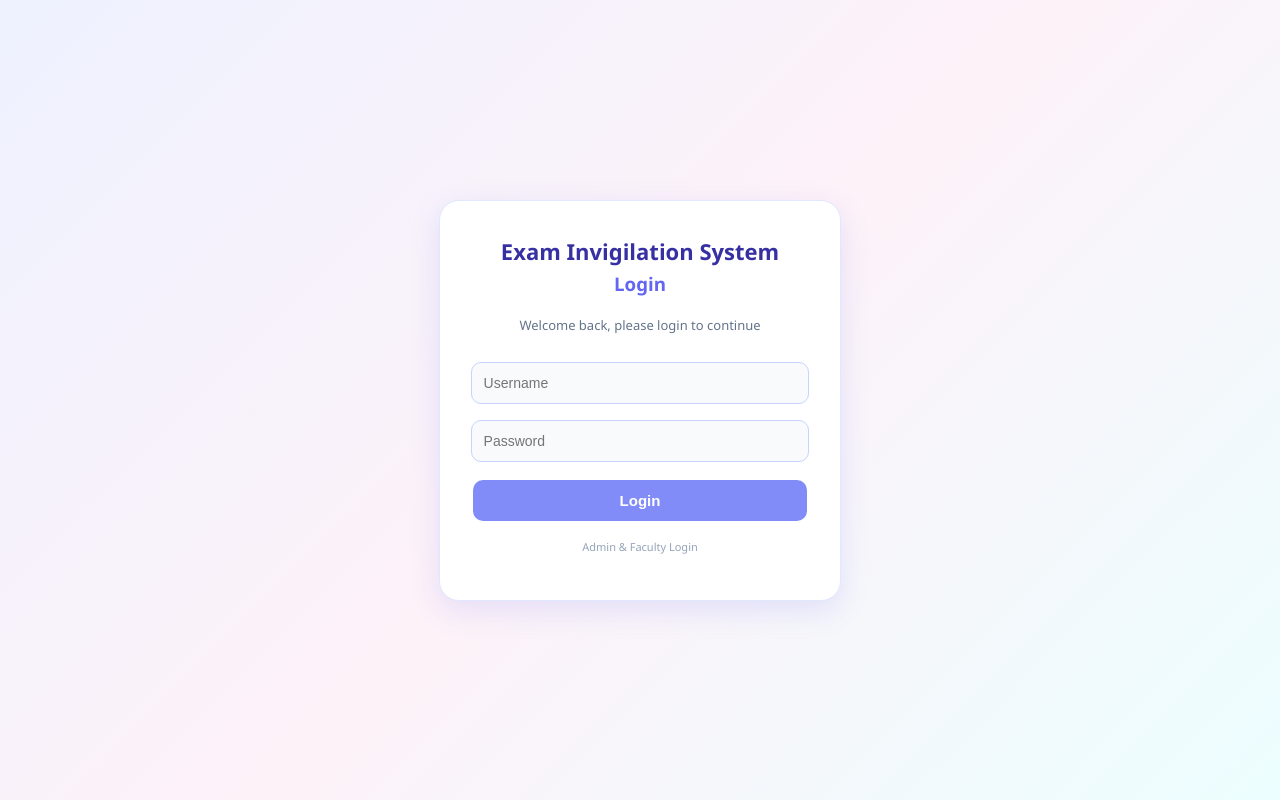
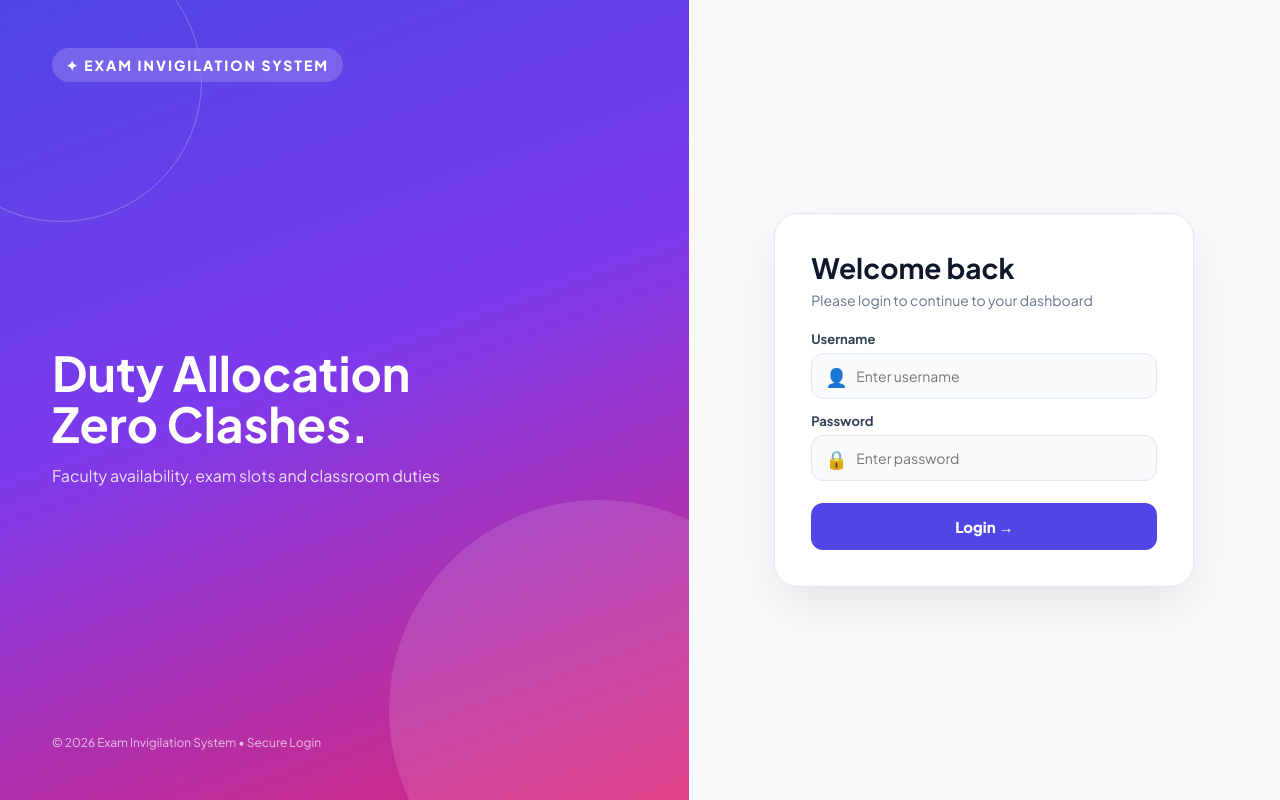
Before and after one commit to Tarana-Khan/Exam-Invigilation-Management-System, a Spring Boot app: page /login in a window 1280 px wide. Run offline with Spring Boot 4, Linux system fonts and the light colour scheme; some of the project's set-up classes (security, data sources, template engines, error pages and the like) are left out, and stand-ins take their place.

Commit message:
Updated the login page layout and styles for better user experience.

```diff
--- a/ExamInvigilationSystem/src/main/resources/templates/login.html
+++ b/ExamInvigilationSystem/src/main/resources/templates/login.html
@@ -1,35 +1,66 @@
 <!DOCTYPE html>
 <html xmlns:th="http://www.thymeleaf.org">
 <head>
+<meta charset="UTF-8">
 <title>Login - Exam Invigilation System</title>
+<link href="https://fonts.googleapis.com/css2?family=Plus+Jakarta+Sans:wght@400;600;700;800&display=swap" rel="stylesheet">
 <style>
-body{font-family:'Segoe UI',Arial;background:linear-gradient(135deg,#eef2ff,#fdf2f8,#ecfeff);display:flex;justify-content:center;align-items:center;height:100vh;margin:0}
-.box{background:white;padding:35px 30px;border-radius:20px;width:340px;box-shadow:0 10px 30px rgba(99,102,241,0.15);text-align:center;border:1px solid #e0e7ff}
-.box h2{color:#3730a3;margin:0 0 5px 0;font-size:22px}
-.box h3{color:#6366f1;margin:5px 0 20px 0;font-weight:600}
-.subtitle{color:#64748b;font-size:13px;margin-bottom:20px}
-input{width:92%;padding:12px;margin:8px 0;border-radius:10px;border:1px solid #c7d2fe;background:#f8fafc;outline:none;font-size:14px}
-input:focus{border-color:#818cf8;background:white}
-button{width:98%;padding:12px;background:#818cf8;color:white;border:none;border-radius:10px;cursor:pointer;font-weight:bold;font-size:15px;margin-top:10px}
-button:hover{background:#6366f1}
-.error{color:#b91c1c;background:#fee2e2;padding:8px;border-radius:8px;font-size:13px}
-.footer{color:#94a3b8;font-size:11px;margin-top:18px}
+*{margin:0;padding:0;box-sizing:border-box;font-family:'Plus Jakarta Sans',sans-serif}
+body{min-height:100vh;display:flex;background:#0f172a;overflow:hidden}
+.left{flex:1.1;background:linear-gradient(160deg,#4f46e5,#7c3aed 45%,#db2777);color:white;padding:48px 52px;display:flex;flex-direction:column;justify-content:space-between;position:relative;overflow:hidden}
+.left::after{content:'';position:absolute;width:420px;height:420px;background:rgba(255,255,255,.12);border-radius:50%;right:-120px;bottom:-120px}
+.left::before{content:'';position:absolute;width:280px;height:280px;border:1px solid rgba(255,255,255,.25);border-radius:50%;left:-80px;top:-60px}
+.logo{font-size:14px;letter-spacing:2px;font-weight:800;background:rgba(255,255,255,.18);width:fit-content;padding:8px 14px;border-radius:999px;backdrop-filter:blur(10px);z-index:1}
+.left h1{font-size:48px;line-height:1.05;margin:22px 0 14px;z-index:1}
+.left p{opacity:.85;line-height:1.6;max-width:460px;z-index:1}
+.stats{display:flex;gap:16px;margin-top:28px;z-index:1}
+.stat{background:rgba(255,255,255,.14);border:1px solid rgba(255,255,255,.2);padding:14px 16px;border-radius:16px;flex:1;backdrop-filter:blur(10px)}
+.stat b{font-size:22px;display:block}
+.stat span{font-size:12px;opacity:.85}
+.right{flex:1;background:#f8fafc;display:flex;align-items:center;justify-content:center;padding:30px}
+.card{background:white;width:100%;max-width:420px;padding:36px;border-radius:24px;box-shadow:0 20px 50px rgba(0,0,0,.08);border:1px solid #e2e8f0}
+.card h2{font-size:28px;color:#0f172a}
+.card .sub{color:#64748b;font-size:14px;margin:6px 0 22px}
+label{font-size:13px;font-weight:700;color:#334155;display:block;margin:14px 0 6px}
+input{width:100%;padding:13px 14px 13px 44px;border:1.5px solid #e2e8f0;border-radius:12px;outline:none;font-size:14px;background:#f8fafc;transition:.2s}
+input:focus{border-color:#6366f1;background:white;box-shadow:0 0 0 4px #e0e7ff}
+.field{position:relative}
+.field span{position:absolute;left:14px;top:50%;transform:translateY(-50%);font-size:18px}
+button{width:100%;padding:14px;background:#4f46e5;color:white;border:none;border-radius:12px;font-weight:800;font-size:15px;margin-top:22px;cursor:pointer;transition:.2s}
+button:hover{background:#4338ca;transform:translateY(-1px);box-shadow:0 10px 20px rgba(79,70,229,.25)}
+.error{background:#fef2f2;color:#b91c1c;border:1px solid #fecaca;padding:10px 12px;border-radius:10px;font-size:13px;font-weight:600}
+.demo{margin-top:18px;background:#eef2ff;border:1px dashed #c7d2fe;padding:12px;border-radius:12px;font-size:12.5px;color:#4338ca;line-height:1.6;text-align:center}
+.demo b{cursor:pointer}
+.demo b:hover{text-decoration:underline}
+@media(max-width:900px){.left{display:none}.right{padding:16px}}
 </style>
 </head>
 <body>
-<div class="box">
-<h2>Exam Invigilation System</h2>
-<h3>Login</h3>
-<p class="subtitle">Welcome back, please login to continue</p>
+<div class="left">
+<div class="logo">✦ EXAM INVIGILATION SYSTEM</div>
+<div>
+<h1>Duty Allocation<br>Zero Clashes.</h1>
+<p>Faculty availability, exam slots and classroom duties
+</div>
+<p style="font-size:12px;opacity:.7">© 2026 Exam Invigilation System • Secure Login</p>
+</div>
 
+<div class="right">
+<div class="card">
+<h2>Welcome back</h2>
+<p class="sub">Please login to continue to your dashboard</p>
 <p class="error" th:if="${error}" th:text="${error}"></p>
-
 <form action="/login" method="post">
-<input type="text" name="username" placeholder="Username" required><br>
-<input type="password" name="password" placeholder="Password" required><br>
-<button type="submit">Login</button>
+<label>Username</label>
+<div class="field"><span>👤</span><input id="username" type="text" name="username" placeholder="Enter username" required></div>
+<label>Password</label>
+<div class="field"><span>🔒</span><input id="password" type="password" name="password" placeholder="Enter password" required></div>
+<button type="submit">Login →</button>
 </form>
-<p class="footer">Admin & Faculty Login</p>
 </div>
+</div>
+<script>
+function fill(u,p){document.getElementById('username').value=u;document.getElementById('password').value=p;}
+</script>
 </body>
 </html>
```
